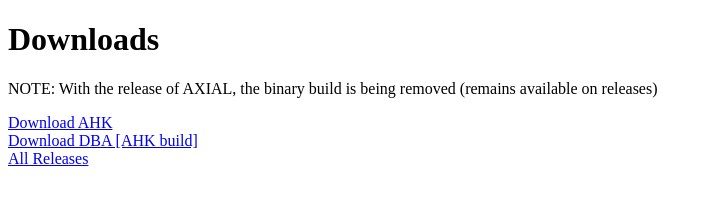
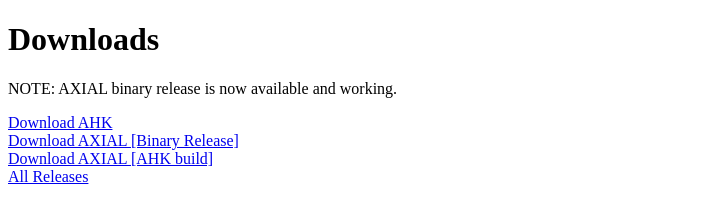
Before and after one commit to veridiansware/veridiansware.github.io, a plain HTML site: page index.html in a window 1280 px wide. Shown: the whole page, without its empty margins (0-712 px from the left). Drawn offline with Linux system fonts and the light colour scheme.

Commit message:
added binary release

```diff
--- a/index.html
+++ b/index.html
@@ -8,9 +8,10 @@
             <h1>
                 Downloads
             </h1>
-            <p>NOTE: With the release of AXIAL, the binary build is being removed (remains available on releases)</p>
+            <p>NOTE: AXIAL binary release is now available and working.</p>
             <a href="https://www.autohotkey.com/download/ahk-install.exe">Download AHK</a><br>
-            <a href="https://github.com/veridiansware/veridiansware.github.io/releases/download/A-v1.0/Axial-v1.0.ahk">Download DBA [AHK build]</a><br>
+            <a href="https://github.com/veridiansware/veridiansware.github.io/releases/download/A-v1.0/AXIAL-v1.0.exe">Download AXIAL [Binary Release]</a><br>
+            <a href="https://github.com/veridiansware/veridiansware.github.io/releases/download/A-v1.0/AXIAL-v1.0.ahk">Download AXIAL [AHK build]</a><br>
             <a href="https://github.com/veridiansware/veridiansware.github.io/releases">All Releases</a>
         </div>
 </html>
```
